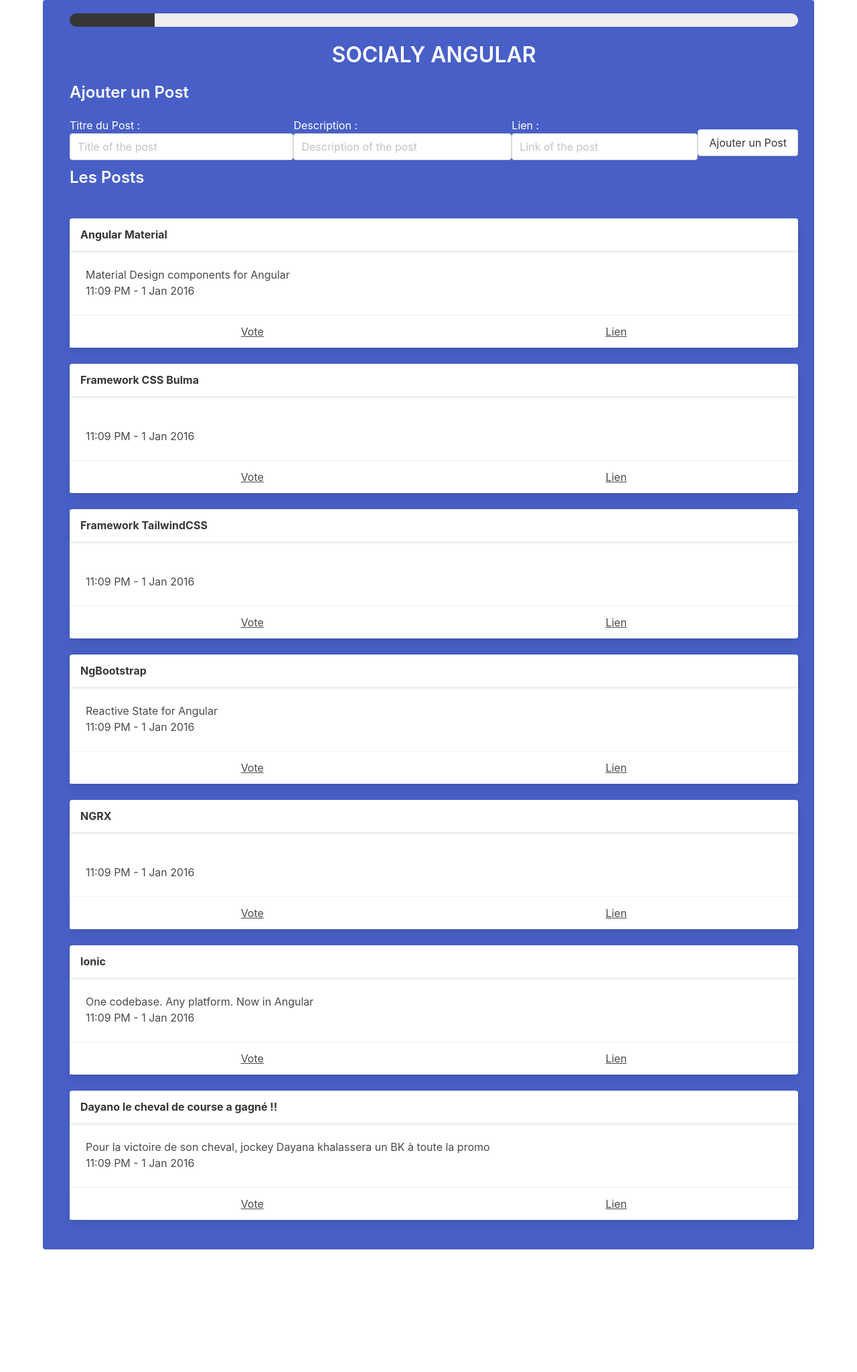
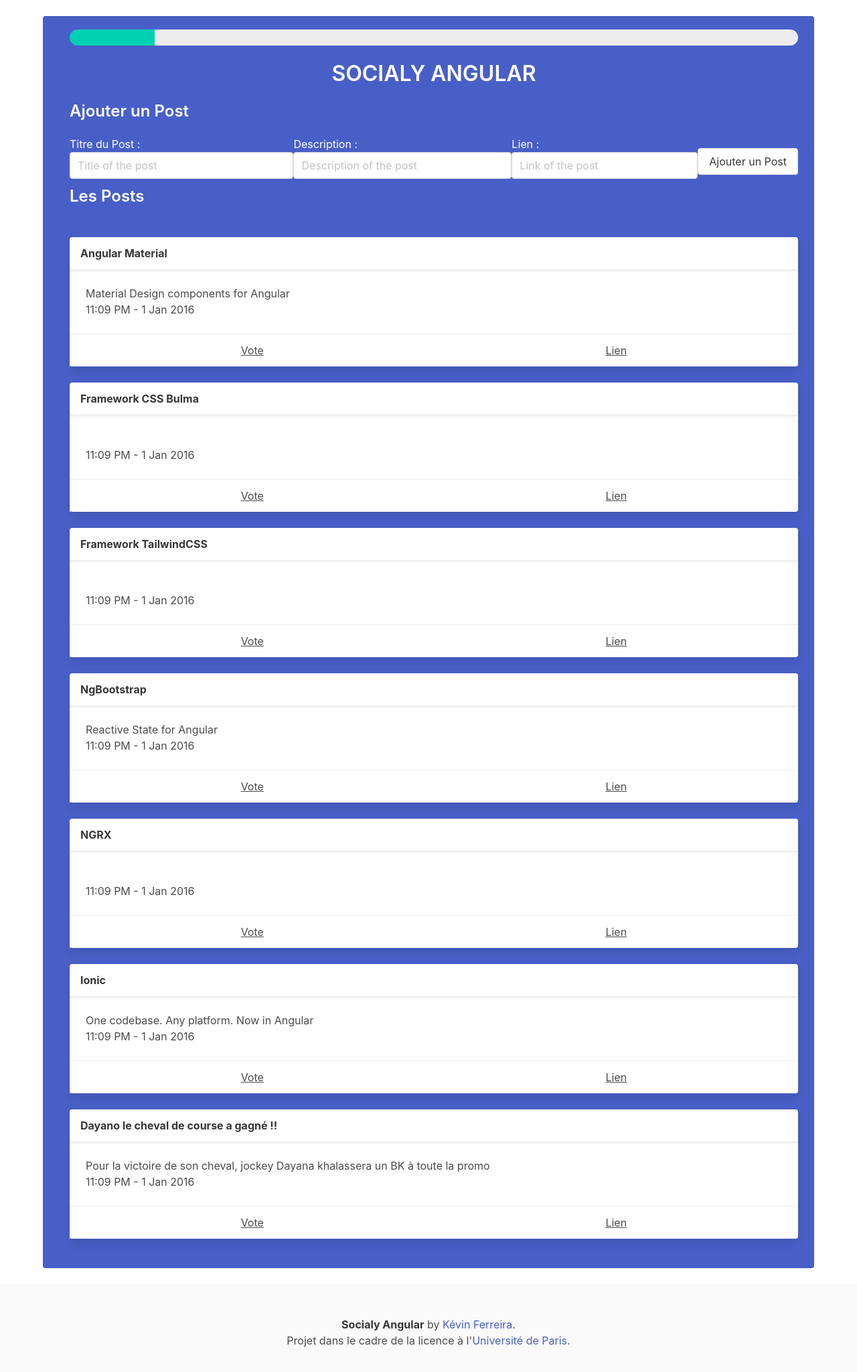
Before and after one commit to kevin-fer/SocialNetworkProject_LPERP_FERREIRA, an Angular app: page / in a window 1280 px wide. Shown: the top 2048 px of the page at 67% size. Before the commit the page ends 1865 px from the top, so only its background shows below. Built offline with nearby package versions, Linux system fonts and the light colour scheme.

Commit message:
footer added

```diff
--- a/src/app/app.component.html
+++ b/src/app/app.component.html
@@ -24,5 +24,13 @@
   </div>
 </nav>-->
 
-<app-list></app-list>
+<app-list class="list"></app-list>
 <router-outlet></router-outlet>
+<footer class="footer">
+  <div class="content has-text-centered">
+    <p>
+      <strong>Socialy Angular</strong> by <a href="https://github.com/kevin-fer">Kévin Ferreira</a>. <br/>
+      Projet dans le cadre de la licence à l'<a href="https://u-paris.fr/">Université de Paris</a>.
+    </p>
+  </div>
+</footer>
--- a/src/app/app.component.scss
+++ b/src/app/app.component.scss
@@ -0,0 +1,3 @@
+.list {
+  margin: 70em 20px;
+}
--- a/src/app/list/list.component.html
+++ b/src/app/list/list.component.html
@@ -2,7 +2,7 @@
 <div class="container is-vertical">
   <div class="notification is-link">
 
-    <progress class="progress is-medium is-dark" max="100">45%</progress>
+    <progress class="progress is-large is-primary" max="100">70%</progress>
     <h1 class="title has-text-centered is-uppercase">Socialy Angular</h1>
     <h4 class="title is-4">Ajouter un Post</h4>
     <app-add (newItemEvent)="addItem($event)"></app-add>
```
